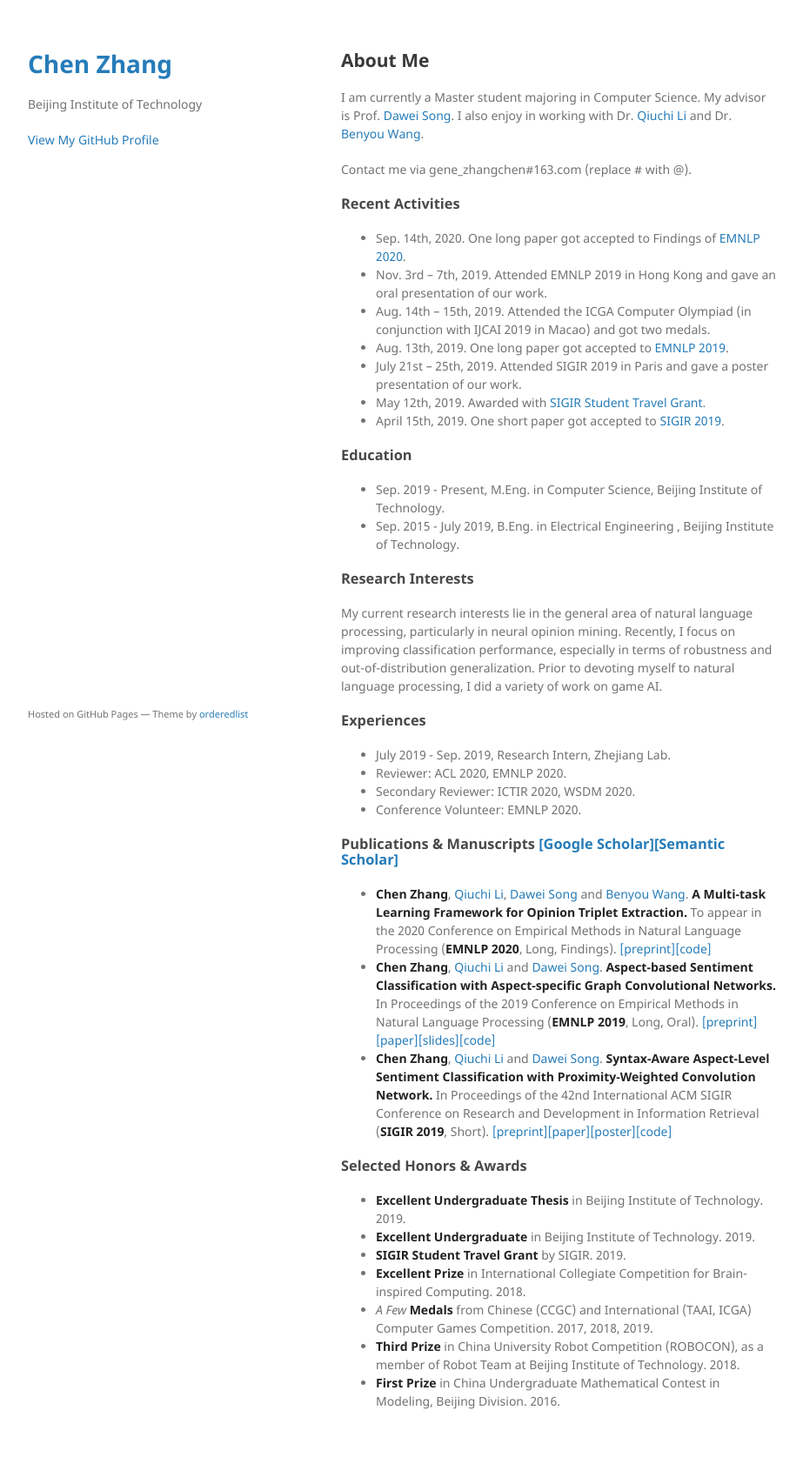
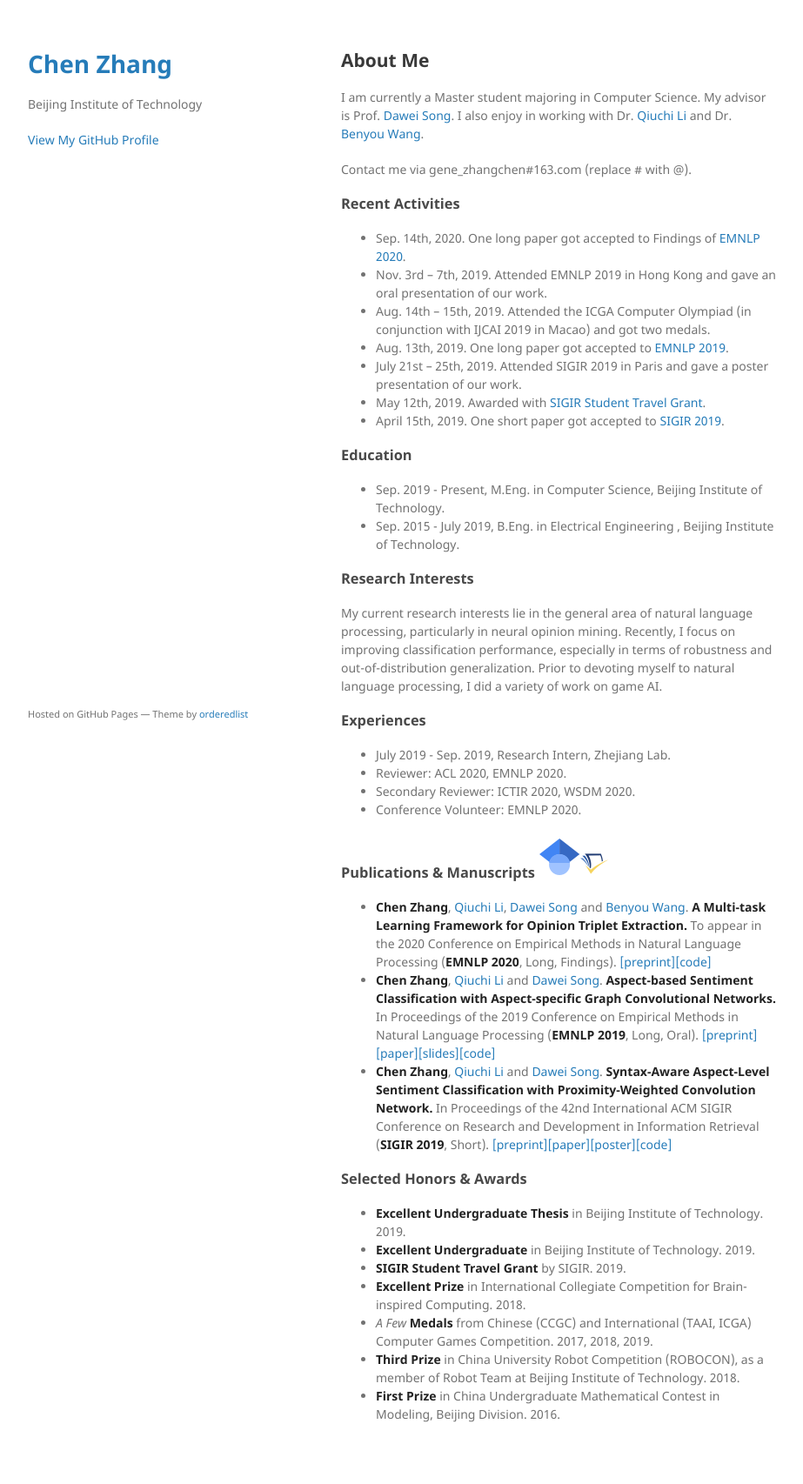
Before and after one commit to GeneZC/genezc.github.io, a Jekyll site: the page built from index.md, in a window 1280 px wide. Shown: the whole page at 87% size, without its empty margins (178-1101 px from the left). Built offline with Jekyll 4.4.1, drawn with Linux system fonts in a browser that asks for light colours; our own code applies the rules of GitHub Pages for plain Markdown files.

Commit message:
Add scholar icons

```diff
--- a/index.md
+++ b/index.md
@@ -37,7 +37,7 @@ work on game AI.
 * Secondary Reviewer: ICTIR 2020, WSDM 2020.
 * Conference Volunteer: EMNLP 2020.
 
-### Publications & Manuscripts [[Google Scholar]](https://scholar.google.com/citations?user=IMwAXWcAAAAJ&hl=zh-CN)[[Semantic Scholar]](https://www.semanticscholar.org/author/Chen-Zhang/145107889)
+### Publications & Manuscripts [![google](./assets/img/google.ico)](https://scholar.google.com/citations?user=IMwAXWcAAAAJ)[![semantic](./assets/img/semantic.png)](https://www.semanticscholar.org/author/Chen-Zhang/145107889)
 
 * **Chen Zhang**, [Qiuchi Li](https://qiuchili.github.io), [Dawei Song](http://cs.bit.edu.cn/szdw/jsml/js/sdw/index.htm) and [Benyou Wang](https://wabyking.github.io/old). **A Multi-task Learning Framework for Opinion Triplet Extraction.** To appear in the 2020 Conference on Empirical Methods in Natural Language Processing (**EMNLP 2020**, Long, Findings). [[preprint]](https://arxiv.org/abs/2010.01512)[[code]](https://github.com/GeneZC/OTE-MTL)
 * **Chen Zhang**, [Qiuchi Li](https://qiuchili.github.io) and [Dawei Song](http://cs.bit.edu.cn/szdw/jsml/js/sdw/index.htm). **Aspect-based Sentiment Classification with Aspect-specific Graph Convolutional Networks.** In Proceedings of the 2019 Conference on Empirical Methods in Natural Language Processing (**EMNLP 2019**, Long, Oral). [[preprint]](https://arxiv.org/abs/1909.03477)[[paper]](https://www.aclweb.org/anthology/D19-1464/)[[slides]](./assets/file/EMNLP2019-Oral.pdf)[[code]](https://github.com/GeneZC/ASGCN)
```
Also changed, not shown: assets/img/google.ico (added), assets/img/semantic.png (added).
